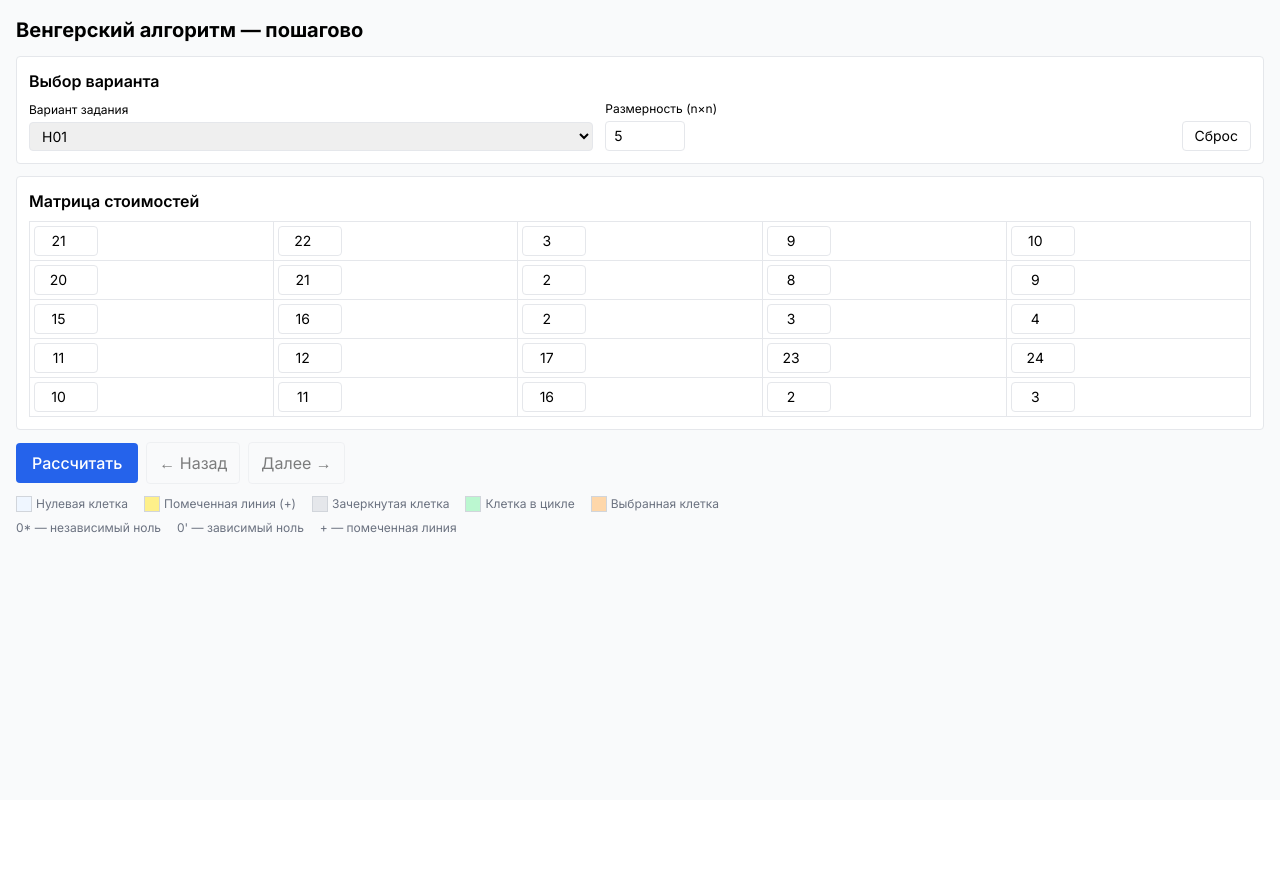
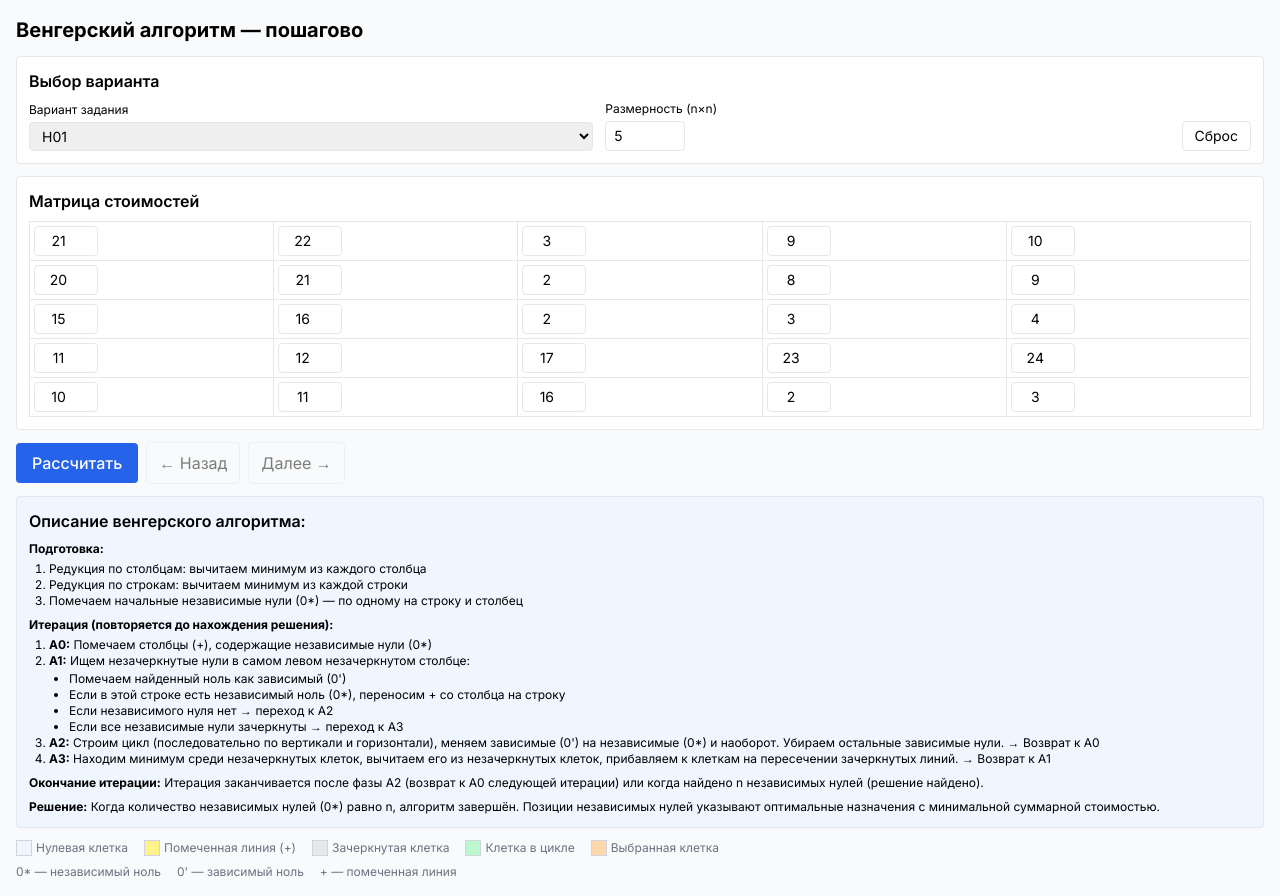
Before and after one commit to CreatorOfMiracle/mgtu_bozhko_rk1, a Next.js app: page / in a window 1280 px wide. Before the commit the page ends 800 px from the top, so only its background shows below. Built offline with nearby package versions, Linux system fonts and the light colour scheme.

Commit message:
Refactor computeHungarianSteps to streamline iteration descriptions and add final step for optimal assignments

```diff
--- a/components/NWCornerStepper.tsx
+++ b/components/NWCornerStepper.tsx
@@ -425,7 +425,7 @@ function computeHungarianSteps(initialMatrix: Matrix): Step[] {
         markedCols: [...markedCols],
         markedRows: [...markedRows],
         transferredCols: [],
-        description: `Итерация ${iterationCount} - A2: Найден цикл, меняем зависимые (0') на независимые (0*) и наоборот`,
+        description: `Итерация ${iterationCount} - A2: Найден цикл, возврат к A0 следующей итерации для изменения меток`,
         cyclePositions: cycle,
       });
 
@@ -458,19 +458,6 @@ function computeHungarianSteps(initialMatrix: Matrix): Step[] {
           }
         }
       }
-
-      steps.push({
-        stepIndex: ++stepIndex,
-        iterationNumber: iterationCount,
-        phase: 'A2',
-        matrix: currentMatrix.map(row => [...row]),
-        marks: currentMarks.map(row => [...row]),
-        markedCols: Array(n).fill(false),
-        markedRows: Array(n).fill(false),
-        transferredCols: [],
-        description: `Итерация ${iterationCount} - A2: Метки изменены, возврат к A0`,
-        cyclePositions: cycle,
-      });
     }
 
     // Проверяем, достигли ли мы решения
@@ -478,16 +465,32 @@ function computeHungarianSteps(initialMatrix: Matrix): Step[] {
     if (independentCount === n) {
       continueIterations = false;
 
+      // Добавляем следующую итерацию, чтобы показать финальное состояние после A2
+      const nextIterationCount = iterationCount + 1;
+      const finalMarkedCols = phaseA0(currentMatrix, currentMarks);
+
       steps.push({
         stepIndex: ++stepIndex,
-        iterationNumber: iterationCount,
+        iterationNumber: nextIterationCount,
         phase: 'A0',
         matrix: currentMatrix.map(row => [...row]),
         marks: currentMarks.map(row => [...row]),
+        markedCols: [...finalMarkedCols],
+        markedRows: Array(n).fill(false),
+        transferredCols: [],
+        description: `Итерация ${nextIterationCount} - A0: Помечаем столбцы (+) с независимыми нулями (0*). Решение найдено! Все ${n} назначений выполнены (${n} независимых нулей).`,
+      });
+
+      // Добавляем финальный шаг с исходной матрицей и выбором оптимальных назначений
+      steps.push({
+        stepIndex: ++stepIndex,
+        phase: 'A0',
+        matrix: initialMatrix.map(row => [...row]), // исходная матрица
+        marks: currentMarks.map(row => [...row]), // метки независимых нулей
         markedCols: Array(n).fill(false),
         markedRows: Array(n).fill(false),
         transferredCols: [],
-        description: `Решение найдено! Все ${n} назначений выполнены (${n} независимых нулей).`,
+        description: `Финальное решение: Исходная матрица с отмеченными оптимальными назначениями (0*)`,
       });
     }
   }
@@ -819,6 +822,46 @@ export default function HungarianAlgorithm() {
         </div>
       )}
 
+      {/* Описание алгоритма */}
+      <div className="border rounded p-2 sm:p-3 bg-blue-50 mt-2 sm:mt-3 mb-2 sm:mb-3">
+        <div className="font-semibold text-xs sm:text-sm md:text-base mb-2">Описание венгерского алгоритма:</div>
+        <div className="text-[9px] sm:text-[10px] md:text-xs space-y-1 sm:space-y-2">
+          <div>
+            <strong>Подготовка:</strong>
+            <ol className="list-decimal ml-4 sm:ml-5 mt-1">
+              <li>Редукция по столбцам: вычитаем минимум из каждого столбца</li>
+              <li>Редукция по строкам: вычитаем минимум из каждой строки</li>
+              <li>Помечаем начальные независимые нули (0*) — по одному на строку и столбец</li>
+            </ol>
+          </div>
+
+          <div>
+            <strong>Итерация (повторяется до нахождения решения):</strong>
+            <ol className="list-decimal ml-4 sm:ml-5 mt-1">
+              <li><strong>A0:</strong> Помечаем столбцы (+), содержащие независимые нули (0*)</li>
+              <li><strong>A1:</strong> Ищем незачеркнутые нули в самом левом незачеркнутом столбце:
+                <ul className="list-disc ml-4 sm:ml-5 mt-0.5">
+                  <li>Помечаем найденный ноль как зависимый (0')</li>
+                  <li>Если в этой строке есть независимый ноль (0*), переносим + со столбца на строку</li>
+                  <li>Если независимого нуля нет → переход к A2</li>
+                  <li>Если все независимые нули зачеркнуты → переход к A3</li>
+                </ul>
+              </li>
+              <li><strong>A2:</strong> Строим цикл (последовательно по вертикали и горизонтали), меняем зависимые (0') на независимые (0*) и наоборот. Убираем остальные зависимые нули. → Возврат к A0</li>
+              <li><strong>A3:</strong> Находим минимум среди незачеркнутых клеток, вычитаем его из незачеркнутых клеток, прибавляем к клеткам на пересечении зачеркнутых линий. → Возврат к A1</li>
+            </ol>
+          </div>
+
+          <div>
+            <strong>Окончание итерации:</strong> Итерация заканчивается после фазы A2 (возврат к A0 следующей итерации) или когда найдено n независимых нулей (решение найдено).
+          </div>
+
+          <div>
+            <strong>Решение:</strong> Когда количество независимых нулей (0*) равно n, алгоритм завершён. Позиции независимых нулей указывают оптимальные назначения с минимальной суммарной стоимостью.
+          </div>
+        </div>
+      </div>
+
       {/* Легенда */}
       <div className="text-[9px] sm:text-[10px] md:text-xs text-gray-500 mt-2 sm:mt-3 px-1 sm:px-0">
         <div className="flex flex-wrap gap-1 sm:gap-2 md:gap-4 mb-1 sm:mb-2">
```
